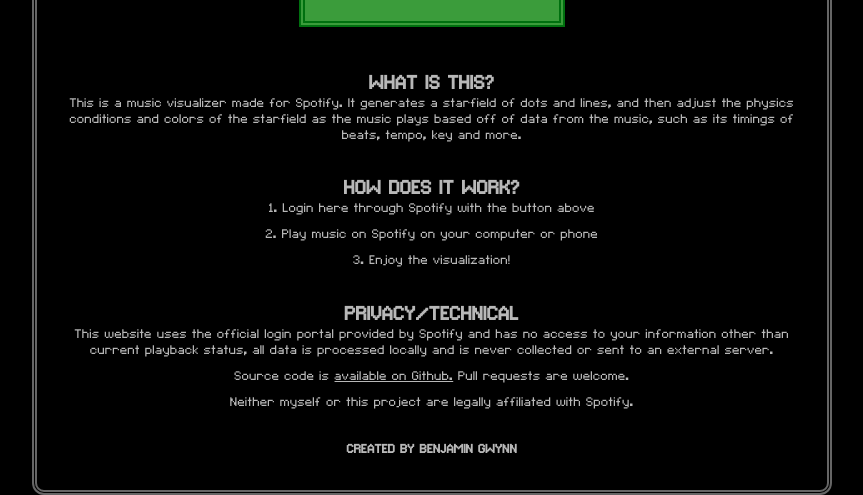
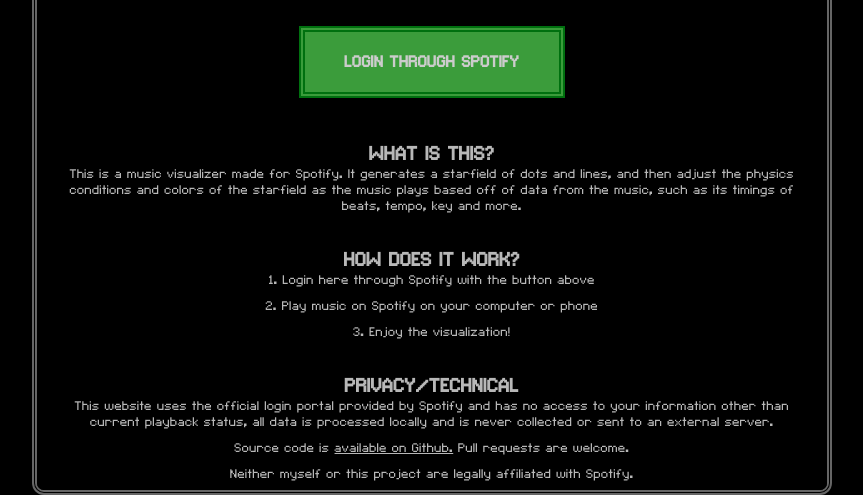
Before and after one commit to benjamingwynn/spotifystarfield.com, a website built with webpack: page index.html in a window 1280 px wide. Shown: the part 305-800 px from the top of the page, without its empty margins (208-1071 px from the left). Built offline with nearby package versions, Linux system fonts and the light colour scheme.

Commit message:
fix login scroll

```diff
--- a/index.css
+++ b/index.css
@@ -180,6 +180,8 @@
 	justify-content: center;
 	align-items: center;
 	flex-flow: column nowrap;
+	max-height: 100%;
+	overflow-y: auto;
 	padding: 2em;
 }
 
```
